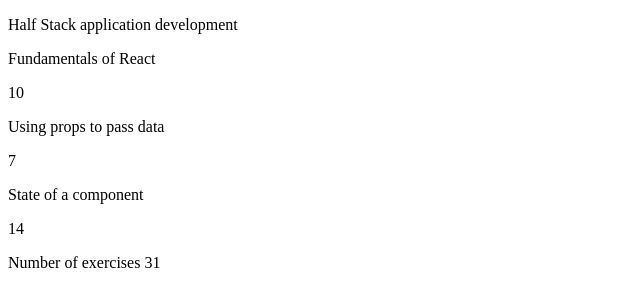
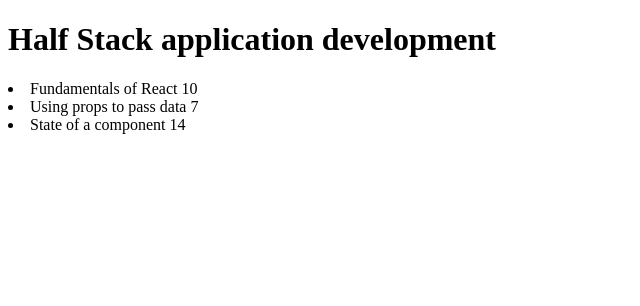
Before and after one commit to KMNTJ/fullstack-open, a React (Vite) app: page / in a window 1280 px wide. Shown: the top 306 px of the page, without its empty margins (0-640 px from the left). Built offline with nearby package versions, Linux system fonts and the light colour scheme.

Commit message:
2.1 kurssitiedot step6 done

```diff
--- a/src/App.jsx
+++ b/src/App.jsx
@@ -1,62 +1,86 @@
 const Header = (props) => {
   let courseName = props.course.name;
-  return <p>{courseName}</p>;
+  return <h1>{courseName}</h1>;
 };
 
-const Content = (props) => {
-  let content = [];
-  props.course.parts.forEach((part) => {
-    content.push(<Part part={part}></Part>);
-  });
-  return <>{content}</>;
+// const Content = (props) => {
+//   let content = [];
+//   props.course.parts.forEach((part) => {
+//     content.push(<Part part={part}></Part>);
+//   });
+//   return <>{content}</>;
+// };
+
+// const Part = (props) => {
+//   let part = props.part;
+//   return (
+//     <div>
+//       <p>{part.name}</p>
+//       <p>{part.excercises}</p>
+//     </div>
+//   );
+// };
+
+// const Total = (props) => {
+//   let total = 0;
+//   props.course.parts.forEach((part) => {
+//     total += part.excercises;
+//   });
+//   return <p>{`Number of exercises ${total}`}</p>;
+// };
+
+const Part = ({ part }) => {
+  return (
+    <li>
+      {part.name} {part.excercises}
+    </li>
+  );
 };
 
-const Part = (props) => {
-  let part = props.part;
+const Content = ({ course }) => {
+  return course.parts.map((part) => <Part key={part.id} part={part}></Part>);
+};
+
+const Course = ({ course }) => {
   return (
     <div>
-      <p>{part.name}</p>
-      <p>{part.excercises}</p>
+      <Header course={course}></Header>
+      <Content course={course}></Content>
     </div>
   );
 };
 
-const Total = (props) => {
-  let total = 0;
-  props.course.parts.forEach((part) => {
-    total += part.excercises;
-  });
-  return <p>{`Number of exercises ${total}`}</p>;
-};
-
 const App = () => {
   const course = {
-
-
     name: "Half Stack application development",
     parts: [
       {
+        id: 1,
         name: "Fundamentals of React",
         excercises: 10,
       },
       {
+        id: 2,
         name: "Using props to pass data",
         excercises: 7,
       },
       {
+        id: 3,
         name: "State of a component",
         excercises: 14,
       },
-    ]
-  }
+    ],
+  };
 
   return (
     <div>
-      <Header course={course}></Header>
-      <Content course={course}></Content>
-      <Total course={course}></Total>
+      <Course course={course}></Course>
     </div>
   );
 };
 
+// <Header course={course}></Header>
+// <Content course={course}></Content>
+// <Total course={course}></Total>
+
 export default App;
```
